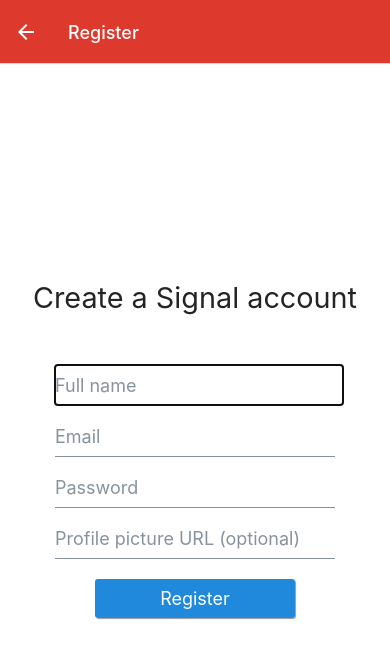
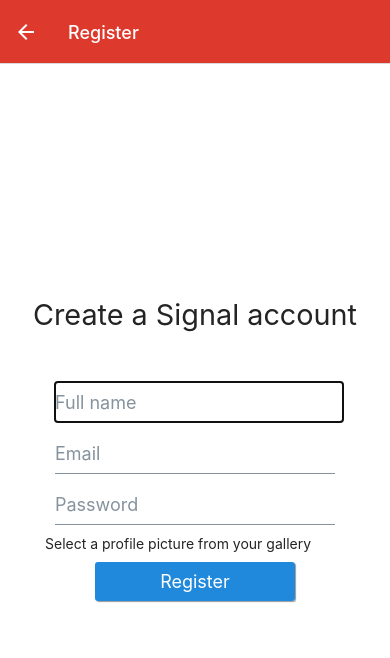
Before and after one commit to kevintsi/signal-clone-react-native, a React Native app: screen /Register in a window 390 px wide. Shown: the top 658 px of the page. Built offline with nearby package versions, Linux system fonts and the light colour scheme; no server answers.

Commit message:
Upload profile picture to firebase storage (WIP)

```diff
--- /dev/null
+++ b/app.json
@@ -0,0 +1,8 @@
+{
+    "android": {
+      "package": "com.kevintsi.signalclone"
+    },
+    "ios": {
+        "bundleIdentifier": "com.kevintsi.signal-clone"
+      }
+}
--- a/firebase.js
+++ b/firebase.js
@@ -1,6 +1,7 @@
 import * as firebase from 'firebase';
 import '@firebase/auth';
 import '@firebase/firestore';
+import '@firebase/storage';
 
 const firebaseConfig = {
     apiKey: process.env.API_KEY,
@@ -20,6 +21,7 @@
 }
 
 const db = app.firestore()
-const auth = firebase.default.auth()
+const auth = app.auth()
+const storage = app.storage()
 
-export { db, auth }
+export { db, auth, storage }
--- a/package.json
+++ b/package.json
@@ -12,11 +12,14 @@
     "@react-navigation/native": "^6.0.2",
     "@react-navigation/native-stack": "^6.1.0",
     "expo": "^43.0.0",
+    "expo-image-picker": "~11.0.3",
+    "expo-media-library": "~13.0.3",
     "expo-status-bar": "~1.1.0",
     "firebase": "8.2.3",
     "react": "17.0.1",
     "react-dom": "17.0.1",
     "react-native": "0.64.3",
+    "react-native-document-picker": "^7.1.3",
     "react-native-elements": "^3.4.2",
     "react-native-loading-spinner-overlay": "^2.0.0",
     "react-native-safe-area-context": "3.3.2",
--- a/screens/RegisterScreen.js
+++ b/screens/RegisterScreen.js
@@ -1,15 +1,17 @@
 import { StatusBar } from 'expo-status-bar'
 import React, { useLayoutEffect, useState } from 'react'
-import { KeyboardAvoidingView, StyleSheet, View } from 'react-native'
+import { KeyboardAvoidingView, StyleSheet, TouchableOpacity, View } from 'react-native'
 import { Button, Input, Text } from "react-native-elements"
-import { auth } from '../firebase'
+import { auth, storage } from '../firebase'
 import LoadingScreen from './components/LoadingScreen'
+import * as MediaLibrary from 'expo-media-library'
+import * as ImagePicker from 'expo-image-picker';
 
 const RegisterScreen = ({ navigation }) => {
     const [name, setName] = useState("")
     const [email, setEmail] = useState("")
     const [password, setPassword] = useState("")
-    const [imageUrl, setImageUrl] = useState("")
+    const [profilePicture, setProfilePicture] = useState("")
     const [isLoading, setIsLoading] = useState(false)
 
     const register = async () => {
@@ -18,7 +20,7 @@
             let authUser = await auth.createUserWithEmailAndPassword(email, password)
             authUser.user.updateProfile({
                 displayName: name,
-                photoURL: imageUrl || "https://avatarfiles.alphacoders.com/197/197662.jpg"
+                photoURL: profilePicture || "https://avatarfiles.alphacoders.com/197/197662.jpg"
             })
             setIsLoading(false)
         } catch (error) {
@@ -27,6 +29,46 @@
             setIsLoading(false)
         }
     }
+
+    const selectOneFile = async () => {
+        console.log("Start profile picture...")
+        /*
+        let isPermGranted = (await MediaLibrary.getPermissionsAsync())
+        if (isPermGranted != MediaLibrary.PermissionStatus.GRANTED) {
+            isPermGranted = await MediaLibrary.requestPermissionsAsync();
+        }
+        if (isPermGranted.status != 'granted') {
+            return;
+        }
+        */
+
+        // No permissions request is necessary for launching the image library
+        let result = await ImagePicker.launchImageLibraryAsync({
+            mediaTypes: ImagePicker.MediaTypeOptions.Images,
+            allowsEditing: true,
+            aspect: [4, 3],
+            quality: 1,
+        });
+
+        console.log(result);
+        console.log(result);
+
+        if (!result.cancelled) {
+            setProfilePicture(result.uri);
+            const storageRef = storage.ref("/image/")
+
+            const response = await fetch(result.uri);
+            const blob = await response.blob();
+            const task = storageRef.put(blob)
+            task.on('state_changed', taskSnapshot => {
+                console.log(`${taskSnapshot.bytesTransferred} transferred
+                out of ${taskSnapshot.totalBytes}`);
+            });
+            task.then(() => {
+                console.log('Image uploaded to the bucket!');
+            });
+        }
+    };
 
     useLayoutEffect(() => {
         navigation.setOptions({
@@ -62,14 +104,13 @@
                     value={password}
                     onChangeText={(text) => { setPassword(text) }}
                 />
-                <Input
-                    placeholder="Profile picture URL (optional)"
-                    secureTextEntry
-                    type="text"
-                    value={imageUrl}
-                    onChangeText={(text) => { setImageUrl(text) }}
-                    onSubmitEditing={register}
-                />
+                <TouchableOpacity
+                    activeOpacity={0.5}
+                    onPress={selectOneFile}>
+                    <Text>
+                        Select a profile picture from your gallery
+                    </Text>
+                </TouchableOpacity>
             </View>
             <Button
                 containerStyle={styles.button}
```
Also changed, not shown: 1 other file (tests, documents, lock files or other folders).
